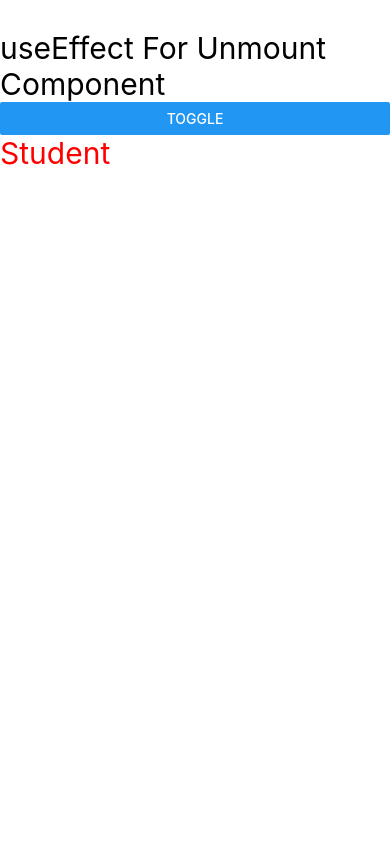
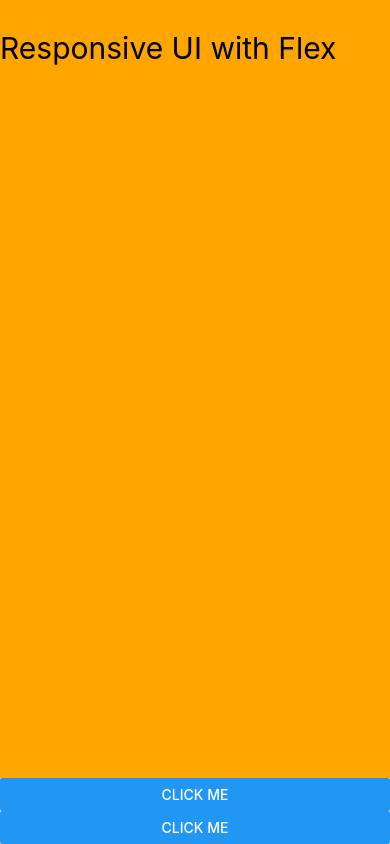
Before and after one commit to mtalhaleo2002/RN-App-From-Bg, a React Native app: screen / in a window 390 px wide. Built offline with nearby package versions, Linux system fonts and the light colour scheme.

Commit message:
Responsive Layout With flexBox Part 1

```diff
--- a/App.tsx
+++ b/App.tsx
@@ -1,33 +1,16 @@
-import React, { useEffect, useState } from 'react';
+import React from 'react';
 import { Button, Text, View } from 'react-native';
 
 const App = () => {
-  const [show, setShow] = useState(true);
   return (
-    <View>
-      <Text style={{ color: 'black', fontSize: 30, marginTop: 30 }}>
-        useEffect For Unmount Component
-      </Text>
-      <Button title="Toggle" onPress={() => setShow(!show)} />
-      {show ? <Student /> : null}
-    </View>
-  );
-};
-
-const Student = () => {
-  let timer = setInterval(() => {
-    console.warn('Timer Running');
-  }, 2000);
-  useEffect(() => {
-    // console.log('Student Component Mounted'); //This will run when component is mounted
-    return () => clearInterval(timer); // Whenever the component is unmounted the timer will be cleared
-    // {
-    //   console.log('UseEffect Of Student Component Unmounted');
-    // } //So this is how we can unmount a component using useEffect
-  });
-  return (
-    <View>
-      <Text style={{ color: 'red', fontSize: 30 }}>Student</Text>
+    <View style={{ flex: 1 }}>
+      <View style={{ backgroundColor: 'orange', flex: 1 }}>
+        <Text style={{ color: 'black', fontSize: 30, marginTop: 30 }}>
+          Responsive UI with Flex
+        </Text>
+      </View>
+      <Button title="Click Me" />
+      <Button title="Click Me" />
     </View>
   );
 };
```
